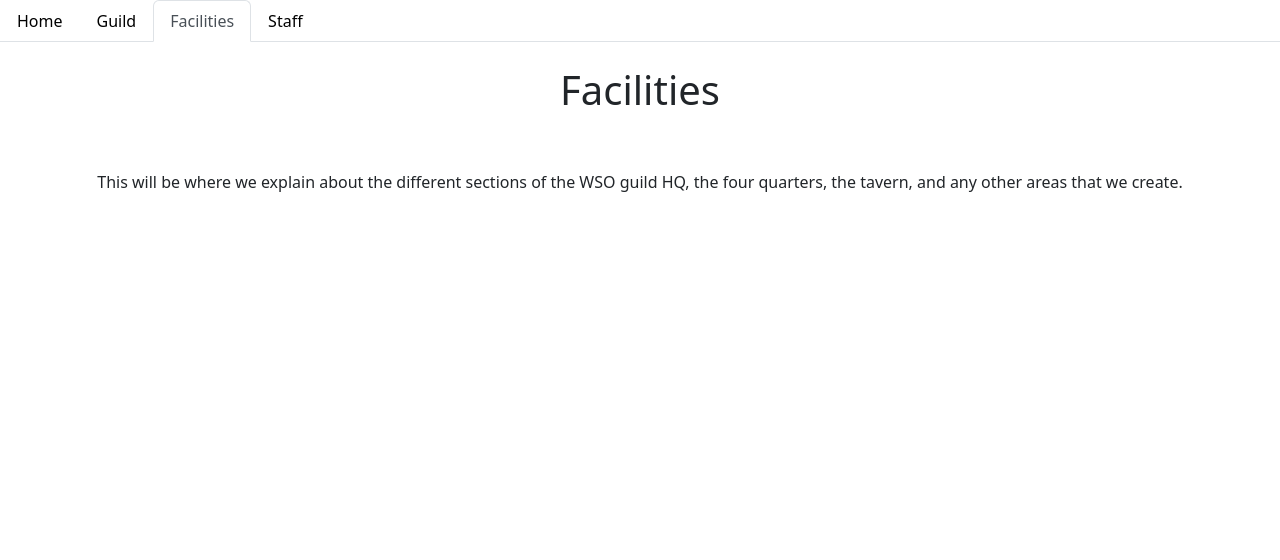
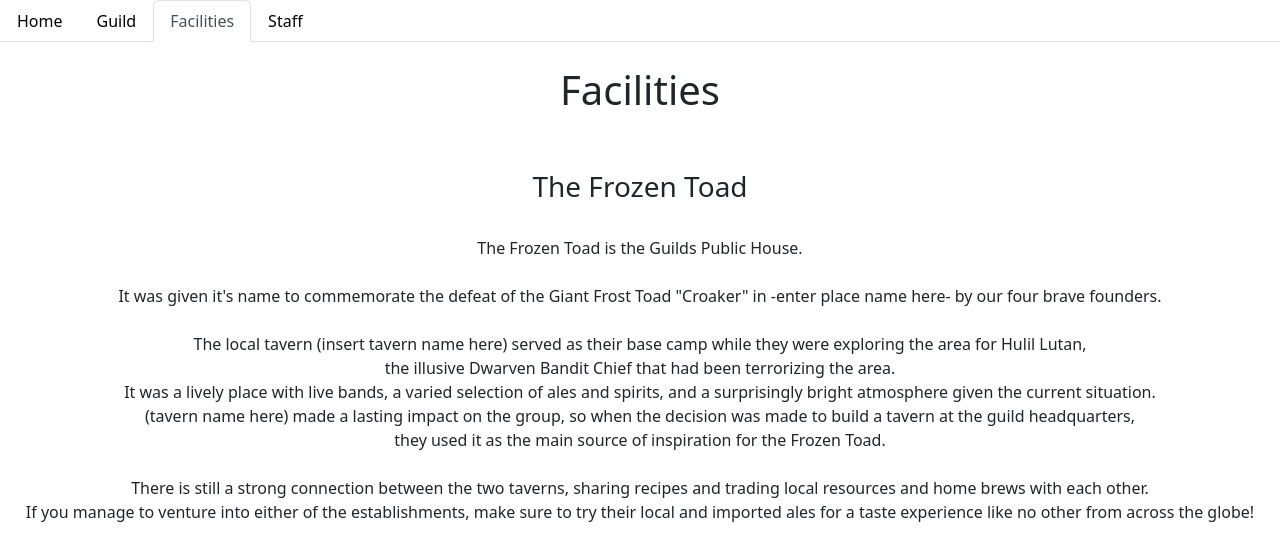
Before and after one commit to Leanne-Annable/TheWarsongOrder, a React (Create React App) app: page /#/facilities in a window 1280 px wide. Shown: the top 560 px of the page. Built offline with nearby package versions, Linux system fonts and the light colour scheme.

Commit message:
added info on the frozen toad

```diff
--- a/src/components/pages/Facilities/Facilities.js
+++ b/src/components/pages/Facilities/Facilities.js
@@ -9,14 +9,25 @@ function Facilities() {
           <h1>Facilities</h1>
           </div>
           <br/>
-          <div>
-          {/* <img className="card-img-top" src={image} alt="describe the image" /> */}
-          </div>
           <br/>
           <div>
-          <p className="brandStatement">
-            This will be where we explain about the different sections of the WSO guild HQ, the four quarters, the tavern, and any other areas that we create.
-          </p>
+            <h3>The Frozen Toad</h3>
+            {/* <img className="card-img-top" src={image} alt="describe the image" /> */}
+            <br/>
+            <p className="frozenToad">
+              The Frozen Toad is the Guilds Public House. <br/>
+              <br/>
+              It was given it's name to commemorate the defeat of the Giant Frost Toad "Croaker" in -enter place name here- by our four brave founders.<br/>
+              <br/>
+              The local tavern (insert tavern name here) served as their base camp while they were exploring the area for Hulil Lutan,<br/>
+              the illusive Dwarven Bandit Chief that had been terrorizing the area. <br/>
+              It was a lively place with live bands, a varied selection of ales and spirits, and a surprisingly bright atmosphere given the current situation.<br/>
+              (tavern name here) made a lasting impact on the group, so when the decision was made to build a tavern at the guild headquarters, <br/>
+              they used it as the main source of inspiration for the Frozen Toad.<br/>
+              <br/>
+              There is still a strong connection between the two taverns, sharing recipes and trading local resources and home brews with each other. <br/>
+              If you manage to venture into either of the establishments, make sure to try their local and imported ales for a taste experience like no other from across the globe!<br/>
+            </p>
           </div>
         </div>
       );
```
Also changed, not shown: 1 other file (tests, documents, lock files or other folders).
